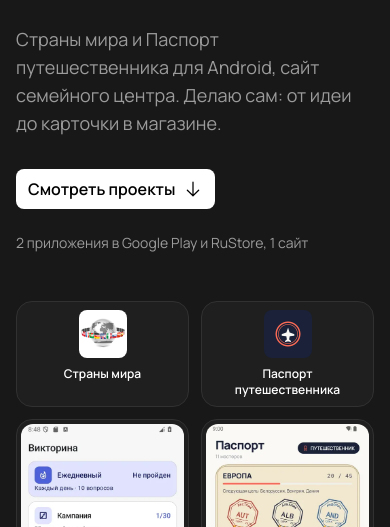
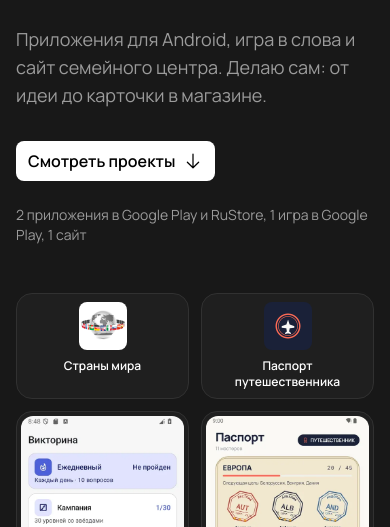
Before and after one commit to dencherk/dencherk, a website: page index.html in a window 390 px wide. Shown: the part 317-844 px from the top of the page. Drawn offline with Linux system fonts and the light colour scheme.

Commit message:
Add word game to projects

```diff
--- a/data/projects.json
+++ b/data/projects.json
@@ -103,6 +103,59 @@
       ]
     },
     {
+      "slug": "word-keeper",
+      "type": "game",
+      "title": "Хранитель слов",
+      "tagline": "Тихая игра в слова про совиный читальный зал",
+      "description": "Собирайте слова из букв, заполняйте кроссворд и открывайте новые уровни. 20 уровней главы «Читальный зал», бонусные слова и ежедневный уровень.",
+      "platform": "Android",
+      "icon": "assets/projects/word-keeper/icon.png",
+      "screenshots": [
+        {
+          "src": "assets/projects/word-keeper/1.webp",
+          "width": 288,
+          "height": 512,
+          "alt": "Титульный экран игры «Хранитель слов»"
+        },
+        {
+          "src": "assets/projects/word-keeper/2.webp",
+          "width": 288,
+          "height": 512,
+          "alt": "Уровень 1: сборка слова из букв"
+        },
+        {
+          "src": "assets/projects/word-keeper/3.webp",
+          "width": 288,
+          "height": 512,
+          "alt": "Глава 1: читальный зал и история"
+        },
+        {
+          "src": "assets/projects/word-keeper/4.webp",
+          "width": 288,
+          "height": 512,
+          "alt": "Уровень пройден: три звезды и награда"
+        },
+        {
+          "src": "assets/projects/word-keeper/5.webp",
+          "width": 288,
+          "height": 512,
+          "alt": "Карта главы с уровнями"
+        },
+        {
+          "src": "assets/projects/word-keeper/6.webp",
+          "width": 288,
+          "height": 512,
+          "alt": "Ежедневный бонусный уровень"
+        }
+      ],
+      "links": [
+        {
+          "label": "Google Play",
+          "url": "https://play.google.com/store/apps/details?id=ru.dencherk.hranitelslov"
+        }
+      ]
+    },
+    {
       "slug": "professor-apelsinkin",
       "type": "site",
       "title": "Профессор Апельсинкин",
--- a/data/site.json
+++ b/data/site.json
@@ -5,7 +5,7 @@
   "role": "Независимый разработчик",
   "meta": {
     "title": "Dencherk — приложения и сайты",
-    "description": "Независимый разработчик. Android приложения «Страны мира» и «Паспорт путешественника», сайт семейного центра «Профессор Апельсинкин».",
+    "description": "Независимый разработчик. Android приложения «Страны мира» и «Паспорт путешественника», игра «Хранитель слов» и сайт «Профессор Апельсинкин».",
     "ogImage": "assets/og/og-image.png",
     "ogImageWidth": 1200,
     "ogImageHeight": 630,
@@ -42,12 +42,12 @@
       "Приложения и сайты,",
       "которые хочется открыть"
     ],
-    "subtitle": "Страны мира и Паспорт путешественника для Android, сайт семейного центра. Делаю сам: от идеи до карточки в магазине.",
+    "subtitle": "Приложения для Android, игра в слова и сайт семейного центра. Делаю сам: от идеи до карточки в магазине.",
     "cta": {
       "label": "Смотреть проекты",
       "href": "#projects"
     },
-    "proof": "2 приложения в Google Play и RuStore, 1 сайт",
+    "proof": "2 приложения в Google Play и RuStore, 1 игра в Google Play, 1 сайт",
     "tiles": [
       {
         "slug": "countries-world"
@@ -60,7 +60,7 @@
   "projects": {
     "eyebrow": "Проекты",
     "title": "Что уже выпущено",
-    "lead": "Сейчас готовы два приложения и один сайт. Первые игры в работе.",
+    "lead": "Сейчас готовы два приложения, игра и сайт. Следующие игры в работе.",
     "groups": [
       {
         "id": "apps",
@@ -78,8 +78,8 @@
         "title": "Игры",
         "empty": {
           "icon": "game-controller",
-          "title": "Первые игры в разработке",
-          "text": "Когда игра выйдет, она появится здесь."
+          "title": "Следующие игры в разработке",
+          "text": "Новые игры появятся здесь, когда будут готовы."
         }
       }
     ],
@@ -99,12 +99,12 @@
   "about": {
     "eyebrow": "Обо мне",
     "title": "Делаю сам, от идеи до публикации",
-    "text": "Независимый разработчик. Выпускаю Android приложения и сайты, публикую их в Google Play и RuStore. Сейчас работаю над первыми играми.",
+    "text": "Независимый разработчик. Выпускаю Android приложения, игры и сайты. Приложения публикую в Google Play и RuStore, игры — в Google Play. Сейчас работаю над следующими играми.",
     "facts": [
       {
         "icon": "device-mobile",
-        "title": "2 приложения",
-        "text": "«Страны мира» и «Паспорт путешественника» в Google Play и RuStore."
+        "title": "3 проекта в Google Play",
+        "text": "«Страны мира» и «Паспорт путешественника» в Google Play и RuStore, «Хранитель слов» в Google Play."
       },
       {
         "icon": "globe",
@@ -113,8 +113,8 @@
       },
       {
         "icon": "sparkle",
-        "title": "Игры в работе",
-        "text": "Первые игры появятся здесь, когда будут готовы."
+        "title": "Следующие игры",
+        "text": "Новые игры появятся здесь, когда будут готовы."
       }
     ]
   },
--- a/index.html
+++ b/index.html
@@ -6,7 +6,7 @@
     <title>Dencherk — приложения и сайты</title>
     <meta
       name="description"
-      content="Независимый разработчик. Android приложения «Страны мира» и «Паспорт путешественника», сайт семейного центра «Профессор Апельсинкин»."
+      content="Независимый разработчик. Android приложения «Страны мира» и «Паспорт путешественника», игра «Хранитель слов» и сайт «Профессор Апельсинкин»."
     />
     <meta name="author" content="Dencherk" />
     <meta name="theme-color" content="#181818" />
@@ -19,7 +19,7 @@
     <meta property="og:title" content="Dencherk — приложения и сайты" />
     <meta
       property="og:description"
-      content="Независимый разработчик. Android приложения «Страны мира» и «Паспорт путешественника», сайт семейного центра «Профессор Апельсинкин»."
+      content="Независимый разработчик. Android приложения «Страны мира» и «Паспорт путешественника», игра «Хранитель слов» и сайт «Профессор Апельсинкин»."
     />
     <meta property="og:url" content="https://dencherk.ru/" />
     <meta property="og:image" content="https://dencherk.ru/assets/og/og-image.png" />
@@ -31,7 +31,7 @@
     <meta name="twitter:title" content="Dencherk — приложения и сайты" />
     <meta
       name="twitter:description"
-      content="Независимый разработчик. Android приложения «Страны мира» и «Паспорт путешественника», сайт семейного центра «Профессор Апельсинкин»."
+      content="Независимый разработчик. Android приложения «Страны мира» и «Паспорт путешественника», игра «Хранитель слов» и сайт «Профессор Апельсинкин»."
     />
     <meta name="twitter:image" content="https://dencherk.ru/assets/og/og-image.png" />
 
--- a/js/app.js
+++ b/js/app.js
@@ -848,16 +848,19 @@
       }
     ];
 
-    visibleProjects('app').forEach(function (project) {
+    visibleProjects('app')
+      .concat(visibleProjects('game'))
+      .forEach(function (project) {
         var links = (project.links || []).map(function (link) {
           return link.url;
         });
         graph.push({
-        '@type': 'MobileApplication',
+          '@type': project.type === 'game' ? 'VideoGame' : 'MobileApplication',
           name: project.title,
           description: project.description,
           operatingSystem: 'Android',
-        applicationCategory: 'EducationalApplication',
+          applicationCategory:
+            project.type === 'game' ? 'GameApplication' : 'EducationalApplication',
           image: absolute(project.icon),
           url: links[0],
           installUrl: links
```
Also changed, not shown: README.md, assets/projects/word-keeper/1.webp (added), assets/projects/word-keeper/2.webp (added), assets/projects/word-keeper/3.webp (added), assets/projects/word-keeper/4.webp (added), assets/projects/word-keeper/5.webp (added), assets/projects/word-keeper/6.webp (added), assets/projects/word-keeper/icon.png (added). Lines whose indentation alone changed are shown as unchanged.
